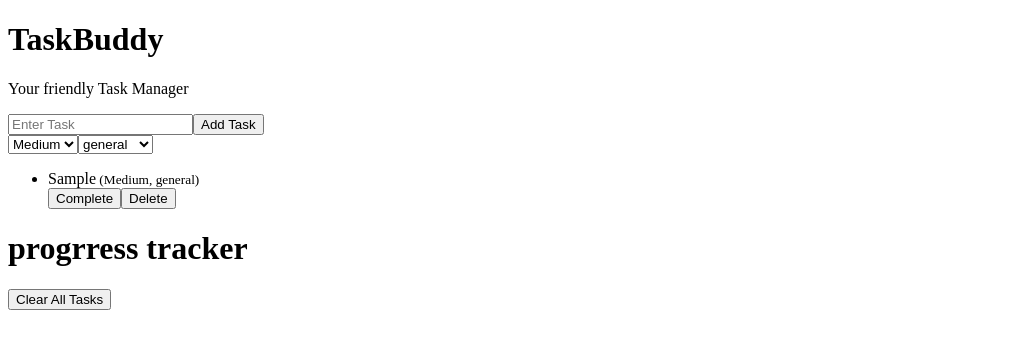
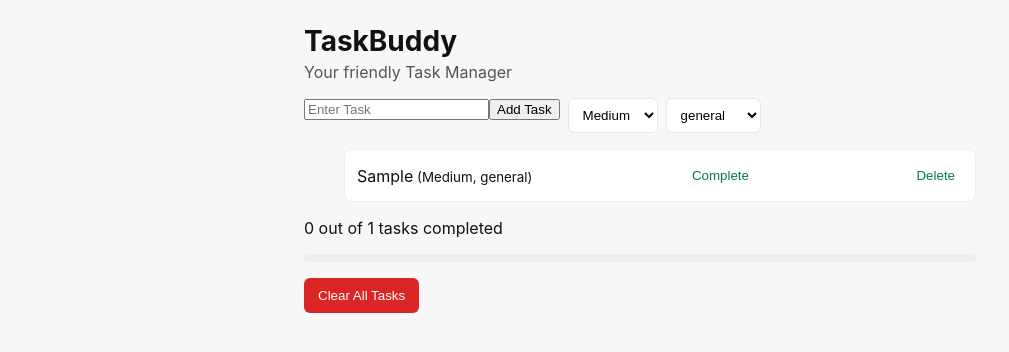
Before and after one commit to yedukrishnan321/Taskora, a React (Vite) app: page / in a window 1280 px wide. Both pictures are taken after typing "Sample" into the empty fields and a click on the button "Add Task". Shown: the top 352 px of the page, without its empty margins (0-1009 px from the left). Built offline with nearby package versions, Linux system fonts and the light colour scheme.

Commit message:
third commit

```diff
--- a/src/App.jsx
+++ b/src/App.jsx
@@ -1,6 +1,7 @@
 import TaskForm from './component/Taskform'
 import TaskList from './component/TaskList'
 import ProgressTracker from './component/ProgressTracker'
+import './Style.css'
 import { useEffect, useState } from 'react';
 export default function App() {
   const [tasks, setTasks] = useState([]);
@@ -21,7 +22,11 @@
 
   const deleteTask = (index)=>{
     setTasks(tasks.filter((_, i) => i !=index))
-   }
+  }
+
+  const clearTasks = () => {
+    setTasks([]);
+  }
 
   return (
     <div className='App'>
@@ -33,8 +38,8 @@
       <TaskList tasks = {tasks}
       updateTask = {updateTask}
       deleteTask = {deleteTask} />
-      <ProgressTracker />
-      <button>Clear All Tasks</button>
+      <ProgressTracker tasks = {tasks}/>
+      {tasks.length>0 && (<button onClick={clearTasks} className='clear-btn'>Clear All Tasks</button>)}
     </div>
 
   )
--- /dev/null
+++ b/src/Style.css
@@ -0,0 +1,137 @@
+/* Minimal, clean styles for the Task Manager */
+
+* {
+  box-sizing: border-box;
+}
+
+html, body {
+  margin: 0;
+  padding: 0;
+  font-family: -apple-system, system-ui, Segoe UI, Roboto, Helvetica, Arial, sans-serif;
+  background: #f7f7f8;
+  color: #111111;
+}
+
+.App {
+  max-width: 720px;
+  margin: 0 auto;
+  padding: 24px;
+}
+
+header {
+  margin-bottom: 16px;
+}
+
+header h1 {
+  margin: 0 0 4px 0;
+  font-size: 28px;
+}
+
+header p {
+  margin: 0;
+  color: #555;
+}
+
+.task-form {
+  display: flex;
+  flex-wrap: wrap;
+  gap: 8px;
+  margin: 16px 0;
+}
+
+#inp {
+  display: flex;
+  align-items: center;
+  gap: 8px;
+  flex: 1;
+  padding: 8px 10px;
+  border: 1px solid #e5e7eb;
+  border-radius: 8px;
+  background: #ffffff;
+}
+
+#inp input {
+  flex: 1;
+  border: 0;
+  outline: 0;
+  background: transparent;
+  font-size: 14px;
+}
+
+#inp button {
+  border: 0;
+  background: #111111;
+  color: #ffffff;
+  padding: 8px 12px;
+  border-radius: 6px;
+  cursor: pointer;
+}
+
+#btns {
+  display: flex;
+  gap: 8px;
+}
+
+#btns select {
+  padding: 8px 10px;
+  border: 1px solid #e5e7eb;
+  border-radius: 6px;
+  background: #ffffff;
+}
+
+.task-list {
+  list-style: none;
+  padding: 0;
+  margin: 16px 0;
+}
+
+.task-list li {
+  display: flex;
+  justify-content: space-between;
+  align-items: center;
+  gap: 8px;
+  padding: 12px;
+  border: 1px solid #eeeeee;
+  border-radius: 8px;
+  background: #ffffff;
+}
+
+.task-list li.completed {
+  text-decoration: line-through;
+  opacity: 0.7;
+}
+
+.task-list button {
+  background: none;
+  border: 0;
+  color: #047857;
+  cursor: pointer;
+  padding: 6px 8px;
+  border-radius: 6px;
+}
+
+.progress-tracker {
+  margin-top: 16px;
+}
+
+.progress-bar {
+  height: 8px;
+  background: #eeeeee;
+  border-radius: 999px;
+  overflow: hidden;
+}
+
+.progress {
+  height: 100%;
+  background: #16a34a;
+}
+
+.clear-btn {
+  margin-top: 16px;
+  background: #dc2626;
+  color: #ffffff;
+  border: 0;
+  padding: 10px 14px;
+  border-radius: 6px;
+  cursor: pointer;
+}
--- a/src/component/Progresstracker.jsx
+++ b/src/component/Progresstracker.jsx
@@ -1,7 +1,19 @@
-export default function Progresstracker() {
+export default function Progresstracker({tasks}) {
+
+    const completedTasks = tasks.filter((t) => t.completed).length
+    const totalTasks = tasks.length;
+    const percentage = totalTasks == 0 ? 0: (completedTasks/totalTasks) * 100;
+
     return (
-        <>
-        <h1>progrress tracker</h1>
-        </>
+       <div className='progress-tracker'>
+        <p>
+            {completedTasks} out of {totalTasks} tasks completed
+        </p>
+        <div className='progress-bar'>
+            <div className='progress'
+            style={{width: `${percentage}%`}}>
+            </div>
+        </div>
+       </div>
     )
 }
--- a/src/component/Taskform.jsx
+++ b/src/component/Taskform.jsx
@@ -17,7 +17,7 @@
 
     return (
 
-        <form onSubmit={handlesubmit} id="task-form">
+        <form onSubmit={handlesubmit} className="task-form">
 
             <div id="ipt">
                 <input type="text" placeholder="Enter Task" value={task}
--- a/src/component/Tasklist.jsx
+++ b/src/component/Tasklist.jsx
@@ -6,10 +6,10 @@
   };
 
   return (
-    <div>
+    <div className="task-list">
       <ul>
         {tasks.map((task, index) => (
-          <li key={index}>
+          <li key={index} className= {task.completed ? 'completed': ''}>
             <div>
               <span>
                 {task.text}
```
